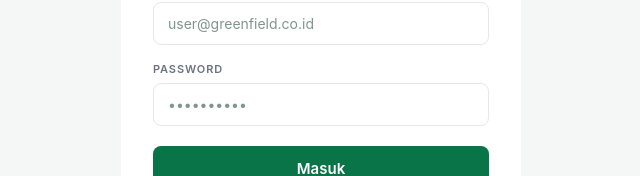
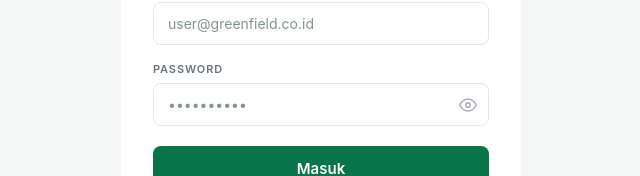
Before and after one commit to Muhfarq/greenfield-system, a React (Vite) app in the folder frontend/: page /login in a window 1280 px wide. Shown: the part 386-562 px from the top of the page, without its empty margins (319-959 px from the left). Built offline with nearby package versions, Linux system fonts and the light colour scheme.

Commit message:
upadate untuk masukin logo

```diff
--- a/frontend/src/components/Sidebar.css
+++ b/frontend/src/components/Sidebar.css
@@ -1,6 +1,8 @@
 .sidebar {
   width: 220px;
-  min-height: 100vh;
+  height: 100vh;
+  position: sticky;
+  top: 0;
   background: #032b1d;
   display: flex;
   flex-direction: column;
--- a/frontend/src/components/Sidebar.jsx
+++ b/frontend/src/components/Sidebar.jsx
@@ -15,7 +15,7 @@ import Logo from '../assets/Logo.png';
 import './Sidebar.css';
 
 const navItems = [
-  { to: '/dashboard', label: 'Dashboard', icon: DashboardIcon, adminOnly: false },
+  { to: '/dashboard', label: 'Dashboard', icon: DashboardIcon, adminOnly: true },
   { to: '/activities', label: 'Aktivitas', icon: AktifitasIcon, adminOnly: false },
   { to: '/assets', label: 'Aset', icon: AsetIcon, adminOnly: false },
   { to: '/incidents', label: 'Insiden', icon: InsidenIcon, adminOnly: false },
--- a/frontend/src/pages/Dashboard.jsx
+++ b/frontend/src/pages/Dashboard.jsx
@@ -1,16 +1,29 @@
 import { useEffect, useState } from 'react';
+import { useNavigate } from 'react-router-dom';
+import { useAuth } from '../context/AuthContext';
 import Sidebar from '../components/Sidebar';
 import api from '../api/axios';
 import { BarChart, Bar, XAxis, YAxis, Tooltip, ResponsiveContainer } from 'recharts';
 import './Dashboard.css';
 
 export default function Dashboard() {
+  const { user } = useAuth();
+  const navigate = useNavigate();
+
   const [stats, setStats] = useState({ assets: 0, incidents: 0, activities: 0, users: 0 });
   const [incidentChart, setIncidentChart] = useState([]);
   const [recentActivities, setRecentActivities] = useState([]);
   const [loading, setLoading] = useState(true);
 
   useEffect(() => {
+    if (user && user.role !== 'admin') {
+      navigate('/activities', { replace: true });
+    }
+  }, [user, navigate]);
+
+  useEffect(() => {
+    if (!user || user.role !== 'admin') return;
+
     const fetchData = async () => {
       try {
         const [a, i, ac, u] = await Promise.all([
@@ -31,7 +44,10 @@ export default function Dashboard() {
         });
 
         const urgencyCount = { critical: 0, high: 0, normal: 0 };
-        i.data.forEach(x => { urgencyCount[x.urgency_level] = (urgencyCount[x.urgency_level] || 0) + 1; });
+        i.data.forEach(x => {
+          urgencyCount[x.urgency_level] = (urgencyCount[x.urgency_level] || 0) + 1;
+        });
+
         setIncidentChart([
           { name: 'Critical', value: urgencyCount.critical },
           { name: 'High', value: urgencyCount.high },
@@ -40,19 +56,22 @@ export default function Dashboard() {
 
         setRecentActivities(ac.data.slice(-5).reverse());
       } catch (err) {
-        console.error(err);
+        console.error('Gagal memuat data dashboard:', err);
       } finally {
         setLoading(false);
       }
     };
+
     fetchData();
-  }, []);
+  }, [user]);
 
   const formatDate = (ts) => {
     if (!ts) return '';
     const d = new Date(ts);
     return `${d.getDate()} ${['Jan','Feb','Mar','Apr','Mei','Jun','Jul','Ags','Sep','Okt','Nov','Des'][d.getMonth()]} ${d.getFullYear()}`;
   };
+
+  if (!user || user.role !== 'admin') return null;
 
   if (loading) return (
     <div className="dash-loading">
@@ -70,7 +89,9 @@ export default function Dashboard() {
             <h1>Dashboard</h1>
             <p>Ringkasan operasional PT Greenfield</p>
           </div>
-          <div className="dash-time">{new Date().toLocaleDateString('id-ID', { weekday: 'long', day: 'numeric', month: 'long', year: 'numeric' })}</div>
+          <div className="dash-time">
+            {new Date().toLocaleDateString('id-ID', { weekday: 'long', day: 'numeric', month: 'long', year: 'numeric' })}
+          </div>
         </div>
 
         <div className="dash-cards">
--- a/frontend/src/pages/Login.css
+++ b/frontend/src/pages/Login.css
@@ -95,6 +95,34 @@
   border-color: #087448;
 }
 
+.login-password-wrap {
+  position: relative;
+}
+
+.login-password-wrap .login-input {
+  padding-right: 40px;
+}
+
+.login-password-toggle {
+  position: absolute;
+  right: 8px;
+  top: 50%;
+  transform: translateY(-50%);
+  background: none;
+  border: none;
+  cursor: pointer;
+  padding: 4px;
+  display: flex;
+  align-items: center;
+  justify-content: center;
+  opacity: 0.6;
+  transition: opacity 0.15s;
+}
+
+.login-password-toggle:hover {
+  opacity: 1;
+}
+
 .login-error {
   font-size: 13px;
   color: #dc2626;
--- a/frontend/src/pages/login.jsx
+++ b/frontend/src/pages/login.jsx
@@ -9,6 +9,7 @@ import './Login.css';
 export default function Login() {
   const [email, setEmail] = useState('');
   const [password, setPassword] = useState('');
+  const [showPassword, setShowPassword] = useState(false);
   const [error, setError] = useState('');
   const [loading, setLoading] = useState(false);
   const { login } = useAuth();
@@ -59,14 +60,35 @@ export default function Login() {
 
           <div>
             <label className="login-field-label">PASSWORD</label>
+            <div className="login-password-wrap">
               <input
-              type="password"
+                type={showPassword ? 'text' : 'password'}
                 value={password}
                 onChange={(e) => setPassword(e.target.value)}
                 placeholder="••••••••••"
                 required
                 className="login-input"
               />
+              <button
+                type="button"
+                className="login-password-toggle"
+                onClick={() => setShowPassword((prev) => !prev)}
+                tabIndex={-1}
+              >
+                {showPassword ? (
+                  <svg width="18" height="18" viewBox="0 0 24 24" fill="none" stroke="#6b7280" stroke-width="2" stroke-linecap="round" stroke-linejoin="round">
+                    <path d="M17.94 17.94A10.07 10.07 0 0 1 12 20c-7 0-11-8-11-8a18.45 18.45 0 0 1 5.06-5.94" />
+                    <path d="M9.9 4.24A9.12 9.12 0 0 1 12 4c7 0 11 8 11 8a18.5 18.5 0 0 1-2.16 3.19" />
+                    <line x1="1" y1="1" x2="23" y2="23" />
+                  </svg>
+                ) : (
+                  <svg width="18" height="18" viewBox="0 0 24 24" fill="none" stroke="#6b7280" stroke-width="2" stroke-linecap="round" stroke-linejoin="round">
+                    <path d="M1 12s4-8 11-8 11 8 11 8-4 8-11 8-11-8-11-8z" />
+                    <circle cx="12" cy="12" r="3" />
+                  </svg>
+                )}
+              </button>
+            </div>
           </div>
 
           {error && <p className="login-error">{error}</p>}
```
Lines whose indentation alone changed are shown as unchanged.
